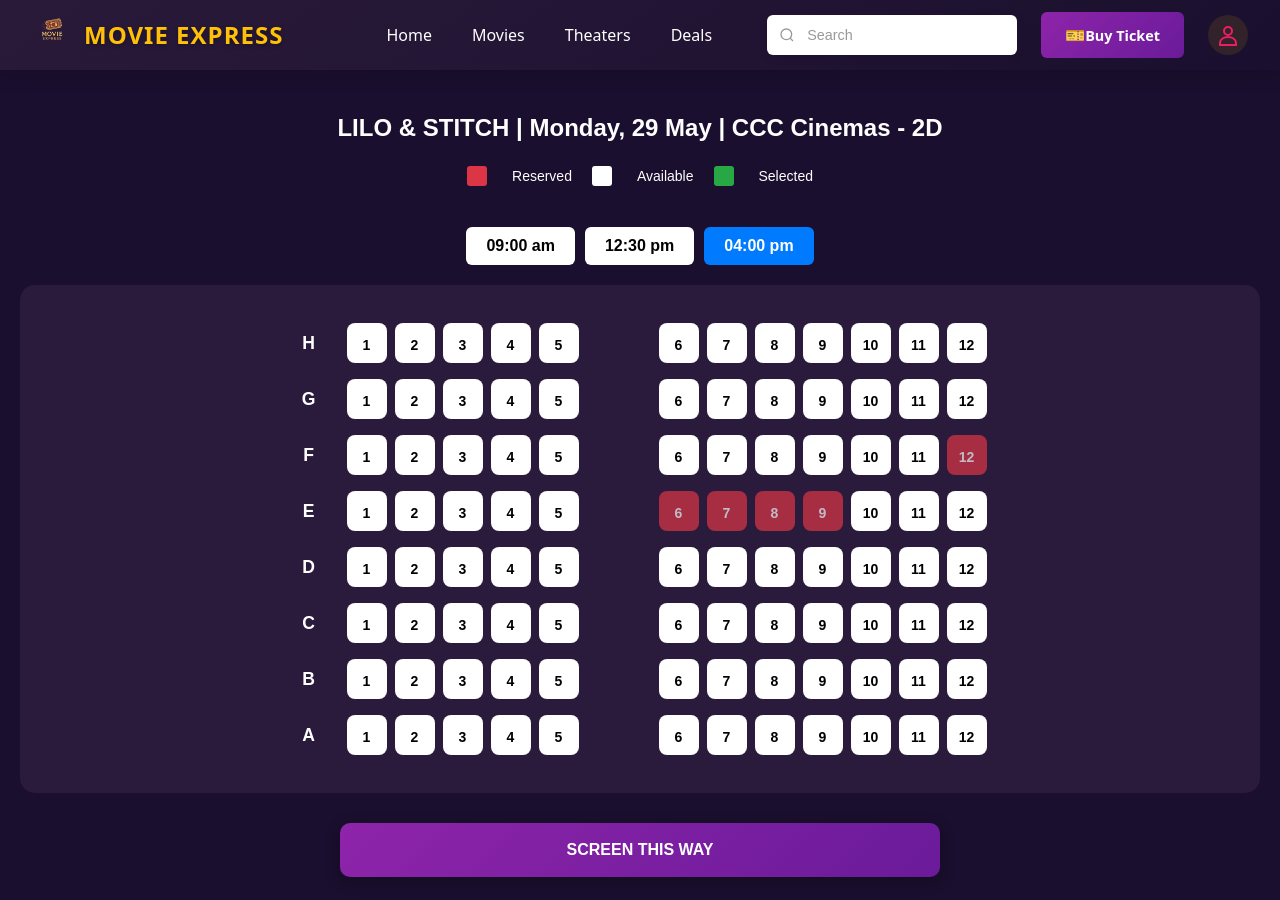
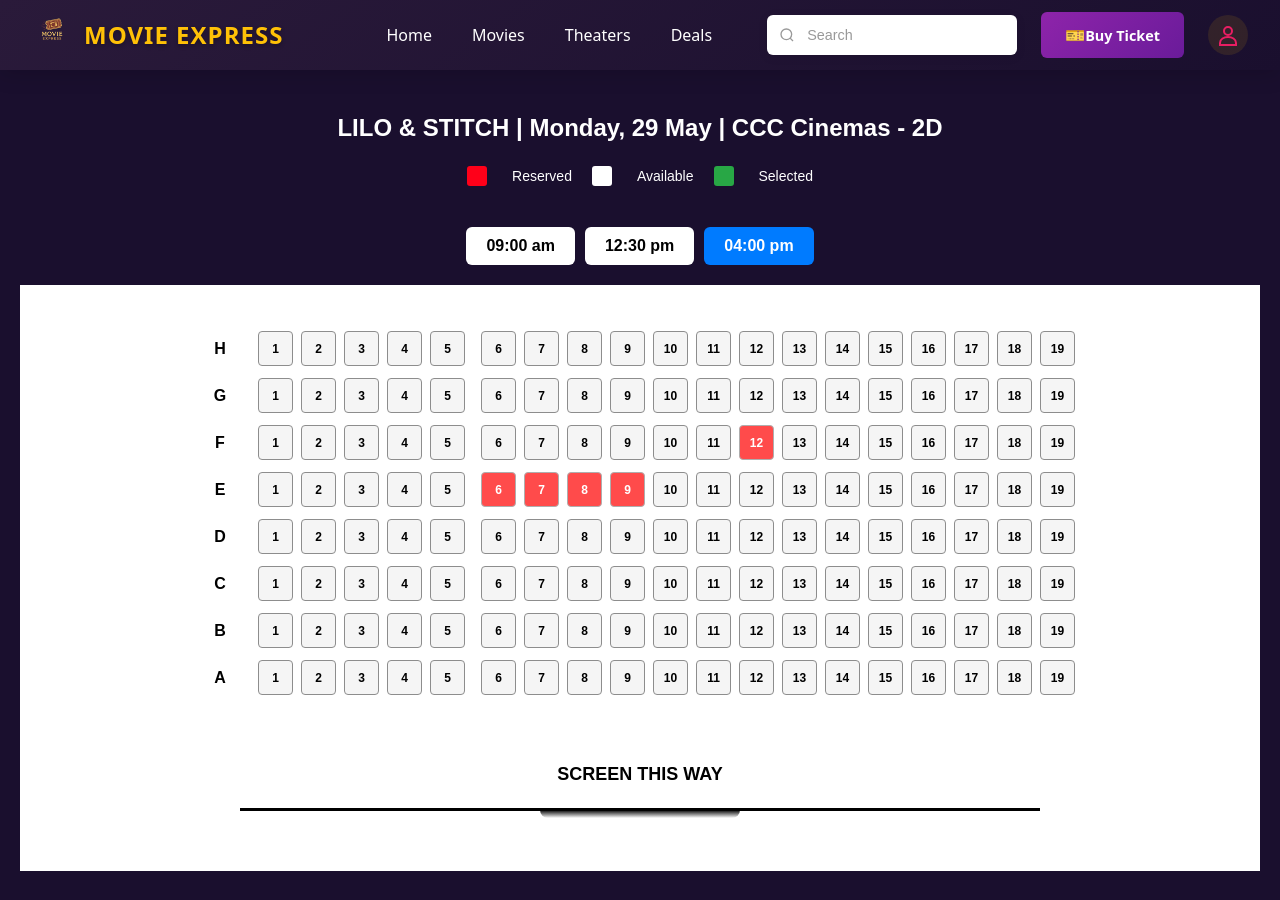
Before and after one commit to AnuNirmani/Movie-Ticket-Booking, a React (Vite) app: page /seat-booking in a window 1280 px wide. Shown: the top 900 px of the page. Built offline with nearby package versions, Linux system fonts and the light colour scheme.

Commit message:
Changed the seating area

```diff
--- a/src/css/Home/Booking/seatbooking.css
+++ b/src/css/Home/Booking/seatbooking.css
@@ -32,7 +32,7 @@
   border-radius: 3px;
 }
 
-.box.reserved { background: #dc3545; }
+.box.reserved { background: #ff0019; }
 .box.available { background: white; }
 .box.selected { background: #28a745; }
 
@@ -64,54 +64,91 @@
   display: flex;
   flex-direction: column;
   align-items: center;
-  background: #2a1b3d;
-  padding: 30px;
-  border-radius: 15px;
+  background: #ffffff;
+  padding: 40px 30px;
   margin: 0 auto;
   max-width: 100%;
   overflow-x: auto;
+  color: #000;
 }
 
+/* Section styling */
+.section {
+  width: 100%;
+  margin-bottom: 30px;
+}
+
+.section-title {
+  font-size: 18px;
+  font-weight: bold;
+  color: #000;
+  margin-bottom: 20px;
+  text-align: center;
+  letter-spacing: 1px;
+}
+
+/* DIR'S LOUNGE styling */
+.dir-lounge-row {
+  display: flex;
+  align-items: center;
+  justify-content: center;
+  gap: 20px;
+  margin-bottom: 20px;
+}
+
+/* Seat blocks */
+.seat-block {
+  display: flex;
+  gap: 8px;
+  align-items: center;
+}
+
+/* Standard seat rows */
 .seat-row {
   display: flex;
   align-items: center;
-  margin: 8px 0;
+  margin: 6px 0;
   gap: 8px;
+  justify-content: center;
 }
 
 .row-label {
   width: 30px;
   margin-right: 15px;
   font-weight: bold;
-  color: #fff;
-  font-size: 1.1rem;
+  color: #000;
+  font-size: 16px;
+  text-align: center;
 }
 
+/* Individual seats */
 .seat {
-  width: 40px;
-  height: 40px;
-  line-height: 40px;
+  width: 35px;
+  height: 35px;
+  line-height: 35px;
   text-align: center;
-  border-radius: 8px;
+  border-radius: 4px;
   cursor: pointer;
-  font-size: 14px;
+  font-size: 12px;
   font-weight: bold;
-  transition: all 0.3s ease;
-  border: 2px solid transparent;
+  transition: all 0.2s ease;
+  border: 1px solid #8d8d8d;
+  background: #f5f5f5;
+  color: #000;
 }
 
 .seat.available {
-  background: #fff;
+  background: #f5f5f5;
   color: #000;
 }
 
 .seat.available:hover {
-  background: #f0f0f0;
+  background: #e0e0e0;
   transform: scale(1.05);
 }
 
 .seat.reserved {
-  background: #dc3545;
+  background: #ff0000;
   color: #fff;
   cursor: not-allowed;
   opacity: 0.7;
@@ -119,30 +156,48 @@
 
 .seat.selected {
   background: #28a745;
-  color: #000;
-  border: 2px solid #fff;
-  transform: scale(1.1);
+  color: #fff;
+  border: 1px solid #1e7e34;
+  transform: scale(1.05);
 }
 
-/* Big gap between column 5 and 6 */
-.seat-gap {
-  width: 40px;
-  height: 40px;
-  margin: 0 12px; /* extra spacing */
+/* Aisle gaps */
+.aisle-gap {
+  width: 20px;
+  height: 35px;
+  margin: 0 10px;
 }
 
+.central-aisle {
+  width: 30px;
+  height: 35px;
+  margin: 0 15px;
+}
+
+/* Screen styling */
 .screen {
-  margin: 30px auto 20px;
-  width: 80%;
-  max-width: 600px;
-  background: linear-gradient(135deg, #8e24aa, #6a1b9a);
-  color: #fff;
-  padding: 15px;
-  font-size: 16px;
+  margin: 40px auto 20px;
+  width: 100%;
+  max-width: 800px;
+  padding: 20px;
+  font-size: 18px;
   font-weight: bold;
-  border-radius: 10px;
   text-align: center;
-  box-shadow: 0 4px 15px rgba(0, 0, 0, 0.3);
+  color: #000;
+  border-bottom: 3px solid #000;
+  position: relative;
+}
+
+.screen::after {
+  content: '';
+  position: absolute;
+  bottom: -10px;
+  left: 50%;
+  transform: translateX(-50%);
+  width: 200px;
+  height: 8px;
+  background: linear-gradient(to bottom, #000, transparent);
+  border-radius: 0 0 100px 100px;
 }
 
 .ticket-selection {
--- a/src/pages/Home/Booking/SeatBooking.jsx
+++ b/src/pages/Home/Booking/SeatBooking.jsx
@@ -10,7 +10,7 @@ const SeatBooking = () => {
   const [selectedSeats, setSelectedSeats] = useState([]);
 
   const rows = ["H", "G", "F", "E", "D", "C", "B", "A"];
-  const cols = 12;
+  const cols = 19;
 
   const reservedSeats = ["E6", "E7", "E8", "E9", "F12"];
 
@@ -77,9 +77,11 @@ const SeatBooking = () => {
               })}
             </div>
           ))}
+
+        <div className="screen">SCREEN THIS WAY</div>
+
         </div>
 
-        <div className="screen">SCREEN THIS WAY</div>
 
         {/* Ticket selection */}
         <div className="ticket-selection">
```
